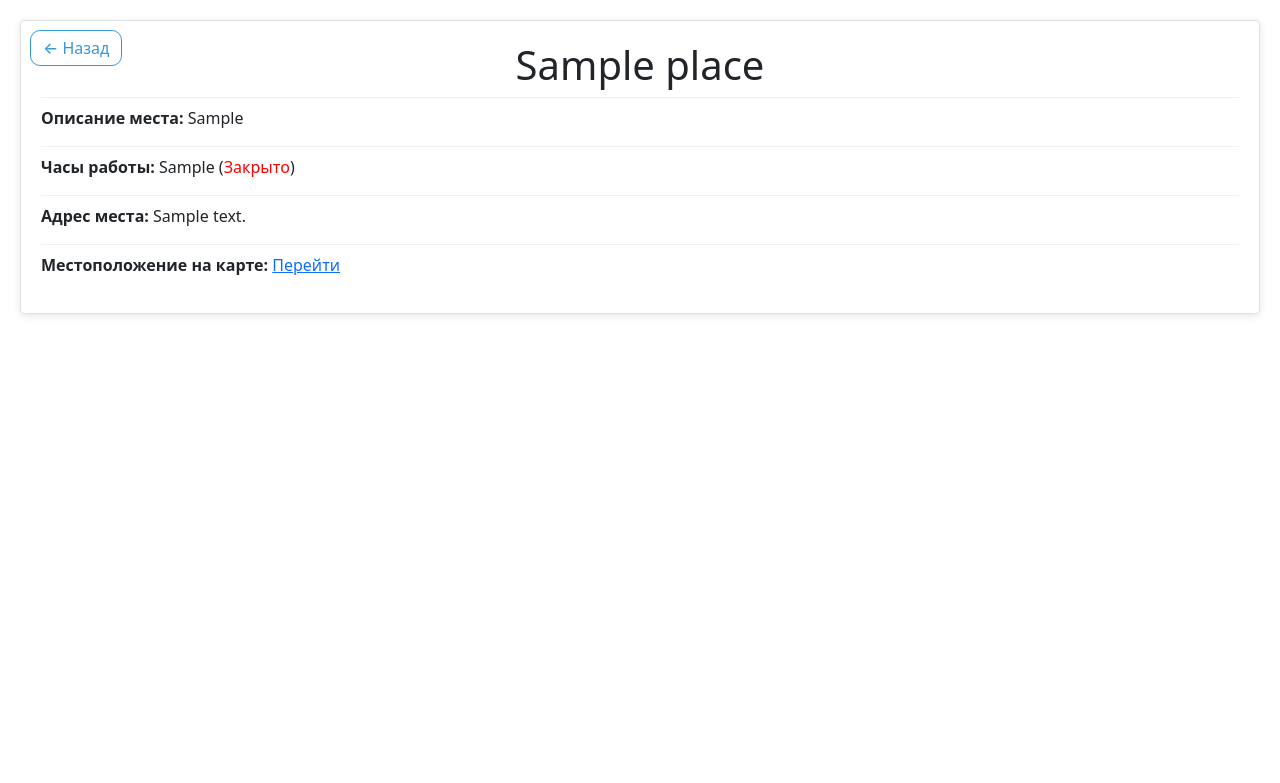
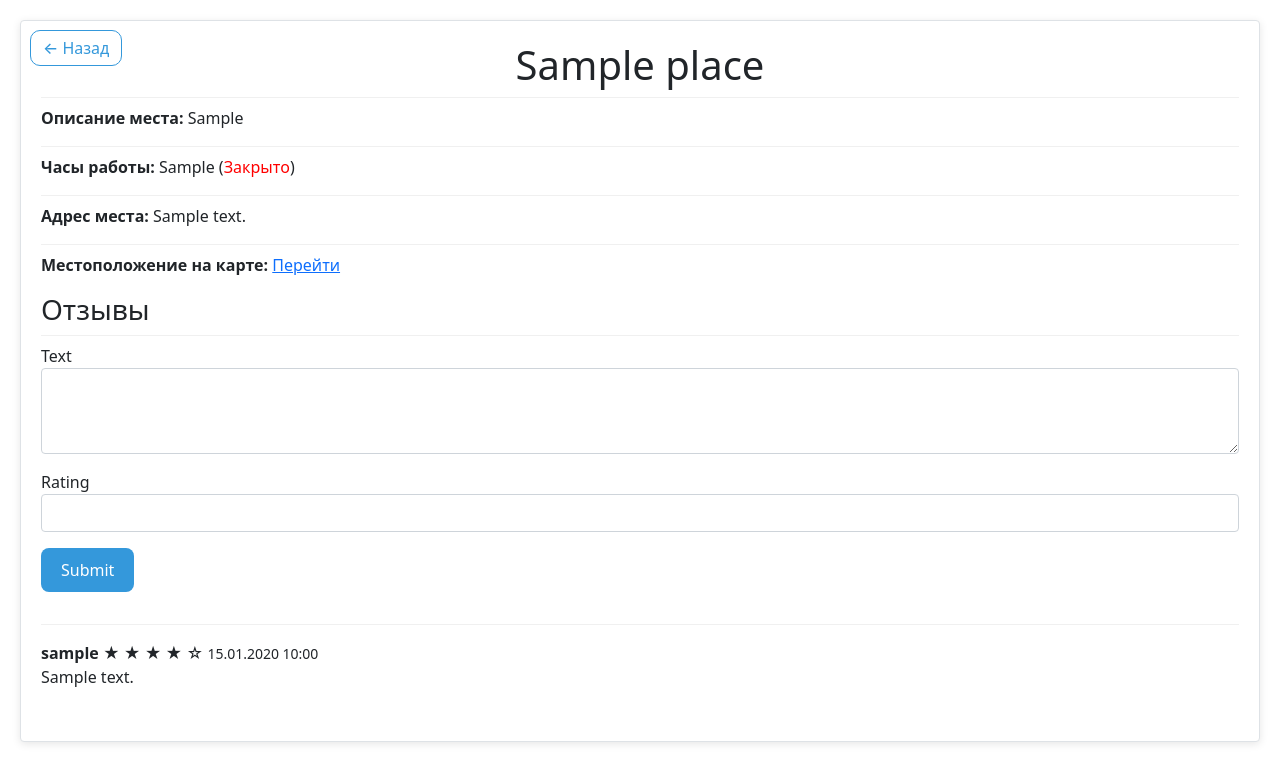
Before and after one commit to Fawere54/Website, a Flask app: template templates/places_details.html in a window 1280 px wide. Shown: the top 783 px of the page. Run offline with Flask 3, Linux system fonts and the light colour scheme; a user stored in the database is signed in; the template is opened without the code that fills it: most values are stand-ins (such as "Sample title", 1, 10 or a date in 2020); form fields are guessed from the names that the template uses.

Commit message:
Update places_details.html1

```diff
--- a/templates/places_details.html
+++ b/templates/places_details.html
@@ -7,21 +7,42 @@
   href="https://cdn.jsdelivr.net/npm/bootstrap@5.0.0-beta1/dist/css/bootstrap.min.css"
   integrity="sha384-giJF6kkoqNQ00vy+HMDP7azOuL0xtbfIcaT9wjKHr8RbDVddVHyTfAAsrekwKmP1"
   crossorigin="anonymous">
-    <link rel="stylesheet" type="text/css" href="{{ url_for('static', filename='css/place.css') }}"/>
+  <link rel="stylesheet" type="text/css" href="{{ url_for('static', filename='css/place.css') }}" />
   <title>Places in Cheboksary</title>
 </head>
 <body>
   <div class="places">
     <div class="col-md6 border rounded">
       <a href="/" class="btn-back"> ← Назад</a>
-        <h1 style="text-align: center">{{place.title}}</h1>
+      <h1 style="text-align: center; padding-left: 80px; padding-right: 80px;">{{place.title}}</h1>
       {% if place.name_photo_1 and place.name_photo_2 %}
-        <div class="photo-row">
-            <img src="{{ url_for('static', filename='images/' + place.name_photo_1) }}" alt="Фото 1">
-            <img src="{{ url_for('static', filename='images/' + place.name_photo_2) }}" alt="Фото 2">
+      <div class="gallery-slider">
+          <img id="sliderImage" class="slider-img" src="{{ url_for('static', filename='images/' + place.name_photo_1) }}" alt="{{ place.title }}">
       </div>
-        {% elif place.name_photo_1 and not place.name_photo_2 %}
-        <img class="single-photo" src="{{ url_for('static', filename='images/' + place.name_photo_1) }}" alt="Фото">
+      <script>
+          const photos = [
+              "{{ url_for('static', filename='images/' + place.name_photo_1) }}",
+              "{{ url_for('static', filename='images/' + place.name_photo_2) }}"
+          ];
+          let currentIndex = 0;
+          const img = document.getElementById('sliderImage');
+          function changePhoto() {
+              currentIndex = (currentIndex + 1) % photos.length;
+              img.style.opacity = '0';
+              setTimeout(() => {
+                  img.src = photos[currentIndex];
+                  img.style.opacity = '1';
+              }, 500);
+          }
+          let interval = setInterval(changePhoto, 3000);
+          const container = document.querySelector('.gallery-slider');
+          container.addEventListener('mouseenter', () => clearInterval(interval));
+          container.addEventListener('mouseleave', () => {
+              interval = setInterval(changePhoto, 3000);
+          });
+      </script>
+      {% elif place.name_photo_1 %}
+          <img class="single-photo" src="{{ url_for('static', filename='images/' + place.name_photo_1) }}" alt="{{ place.title }}">
       {% endif %}
       <div><b>Описание места:</b> {{place.deprecation_full}}</div>
       {% if tme %}
@@ -31,6 +52,52 @@
       {% endif %}
       <div><b>Адрес места:</b> {{place.address}}</div>
       <div><b>Местоположение на карте:</b> <a href="{{place.link_map}}">Перейти</a></div>
+      <h3>Отзывы</h3>
+      {% if current_user.is_authenticated %}
+          <div class="add-review-form">
+              <form action="{{ url_for('add_review', place_id=place.id) }}" method="post">
+                  {{ form.hidden_tag() }}
+                  <p>
+                      {{ form.text.label }}<br>
+                      {{ form.text(rows=3, class="form-control") }}
+                      {% for error in form.text.errors %}
+                          <span class="text-danger">{{ error }}</span>
+                      {% endfor %}
+                  </p>
+                  <p>
+                      {{ form.rating.label }}<br>
+                      {{ form.rating(class="form-control", min=1, max=5) }}
+                      {% for error in form.rating.errors %}
+                          <span class="text-danger">{{ error }}</span>
+                      {% endfor %}
+                  </p>
+                  <p>{{ form.submit(class="btn btn-primary") }}</p>
+              </form>
+          </div>
+      {% else %}
+          <p>Чтобы оставить отзыв, <a href="{{ url_for('login') }}">войдите</a>.</p>
+      {% endif %}
+
+      <div class="reviews-list">
+          {% for review in reviews %}
+              <div class="review-item">
+                  <b>{{ review.user_name }}</b>
+                  <span class="rating">
+                      {% for i in range(1, 6) %}
+                          {% if i <= review.rating %}
+                              ★
+                          {% else %}
+                              ☆
+                          {% endif %}
+                      {% endfor %}
+                  </span>
+                  <small>{{ review.created_date.strftime('%d.%m.%Y %H:%M') }}</small>
+                  <p>{{ review.text }}</p>
+              </div>
+          {% else %}
+              <p>Пока нет отзывов. Будьте первым!</p>
+          {% endfor %}
+      </div>
     </div>
   </div>
 </body>
```
Lines whose indentation alone changed are shown as unchanged.
